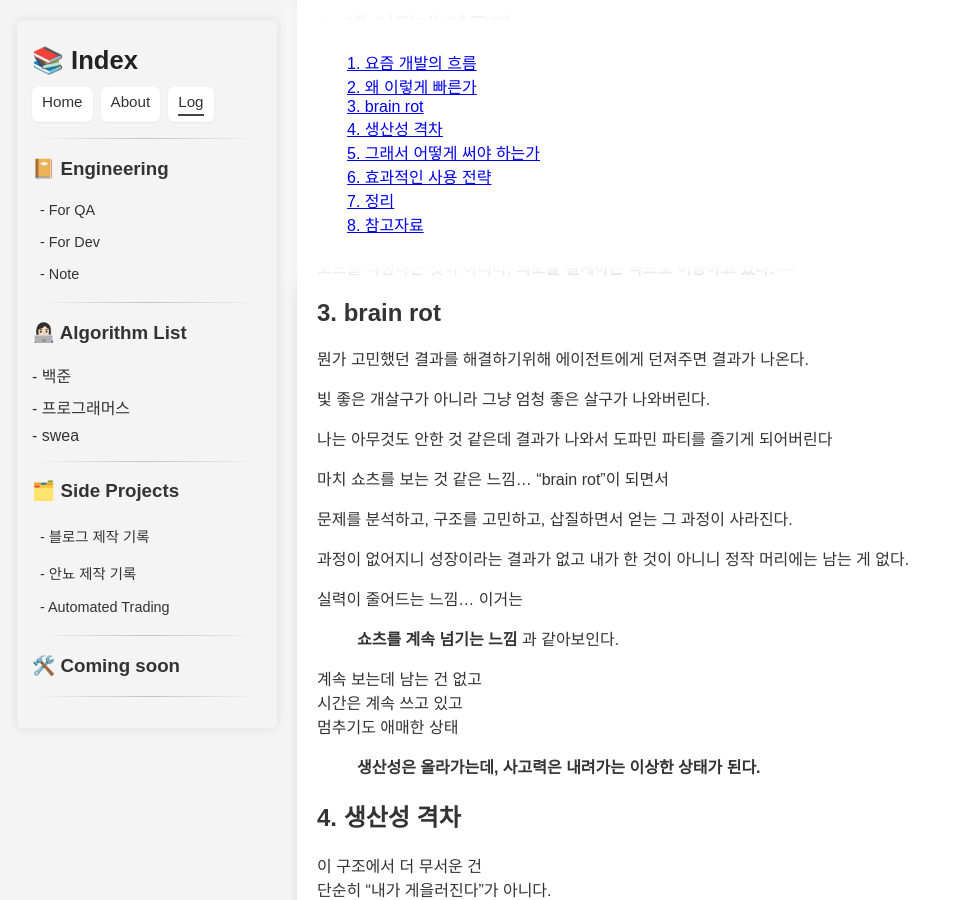
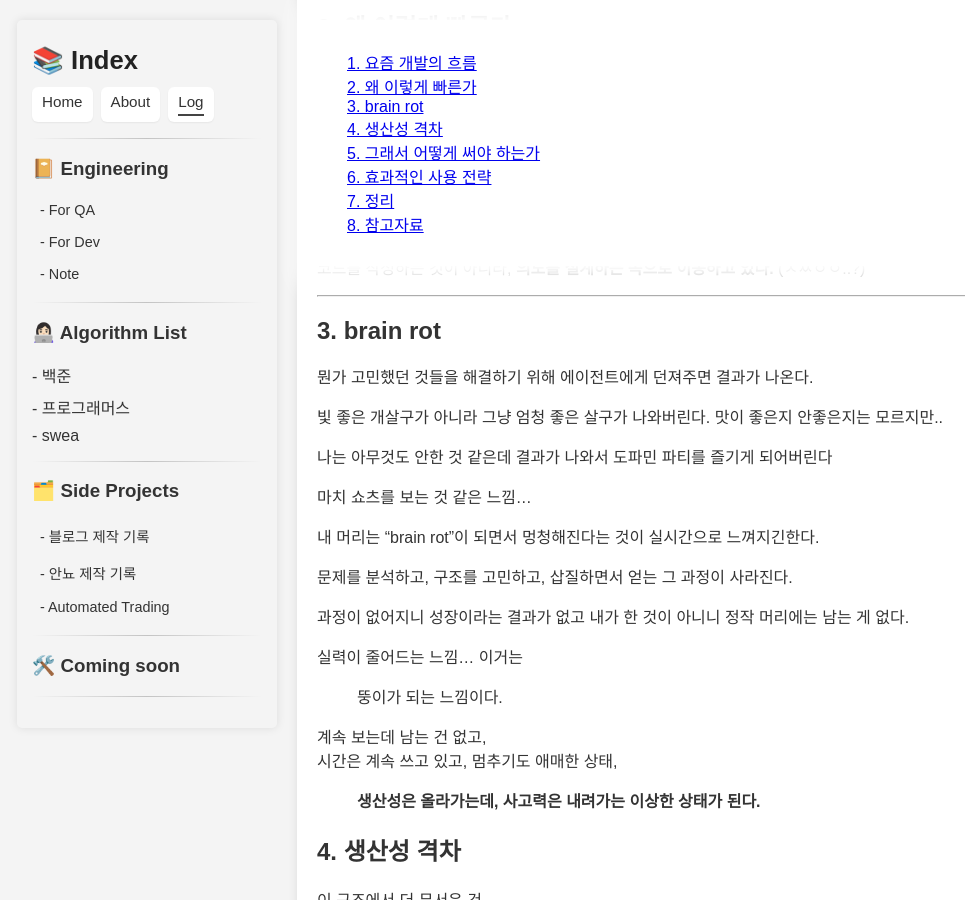
Before and after one commit to Kimsc9976/Kimsc9976.github.io, a Jekyll site: the page built from _posts/dev/2026/2026-04-01-vibe-code-brain-rot.md, in a window 1280 px wide and 900 px high, scrolled down 880 px. Shown: the whole window, without its empty margins (3-968 px from the left). Built offline with Jekyll 4.4.1, drawn with Linux system fonts in a browser that asks for light colours.

Commit message:
Fix : 글 약간 수정해두

```diff
--- a/_posts/dev/2026/2026-04-01-vibe-code-brain-rot.md
+++ b/_posts/dev/2026/2026-04-01-vibe-code-brain-rot.md
@@ -33,18 +33,21 @@ AI 기반 코딩이 빠른 이유는 명확하다.
 이전의 "직접 구현"이 아니라, **"결과를 조합하고 생성하는 방향"으로 바뀌고 있는 것 같다.**
 
 즉, 개발자가 하는 일은
-코드를 작성하는 것이 아니라, **의도를 설계하는 쪽으로 이동하고 있다.**
+코드를 작성하는 것이 아니라, **의도를 설계하는 쪽으로 이동하고 있다.** (ㅈㅉㅇㅇ..?)
+
 ---
 
 ## 3. brain rot
 
-뭔가 고민했던 결과를 해결하기위해 에이전트에게 던져주면 결과가 나온다.
+뭔가 고민했던 것들을 해결하기 위해 에이전트에게 던져주면 결과가 나온다.
 
-빛 좋은 개살구가 아니라 그냥 엄청 좋은 살구가 나와버린다.
+빛 좋은 개살구가 아니라 그냥 엄청 좋은 살구가 나와버린다. 맛이 좋은지 안좋은지는 모르지만..
 
 나는 아무것도 안한 것 같은데 결과가 나와서 도파민 파티를 즐기게 되어버린다
 
-마치 쇼츠를 보는 것 같은 느낌... “brain rot”이 되면서
+마치 쇼츠를 보는 것 같은 느낌...
+
+내 머리는 “brain rot”이 되면서 멍청해진다는 것이 실시간으로 느껴지긴한다.
 
 문제를 분석하고, 구조를 고민하고, 삽질하면서 얻는 그 과정이 사라진다.
 
@@ -53,11 +56,11 @@ AI 기반 코딩이 빠른 이유는 명확하다.
 
 실력이 줄어드는 느낌... 이거는
 
-> **쇼츠를 계속 넘기는 느낌** 과 같아보인다.
+> 뚱이가 되는 느낌이다.
 
-계속 보는데 남는 건 없고
-시간은 계속 쓰고 있고
-멈추기도 애매한 상태
+계속 보는데 남는 건 없고,
+시간은 계속 쓰고 있고,
+멈추기도 애매한 상태,
 
 > **생산성은 올라가는데, 사고력은 내려가는 이상한 상태가 된다.**
 
```
